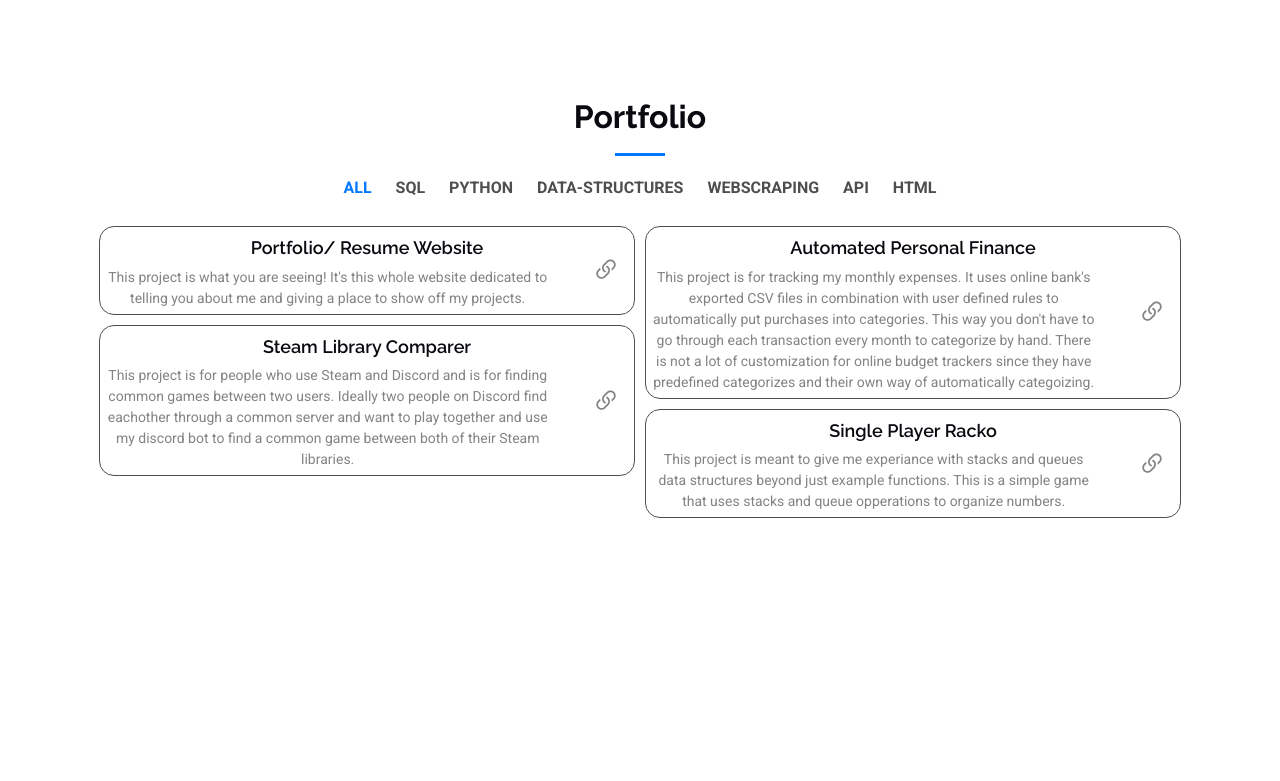
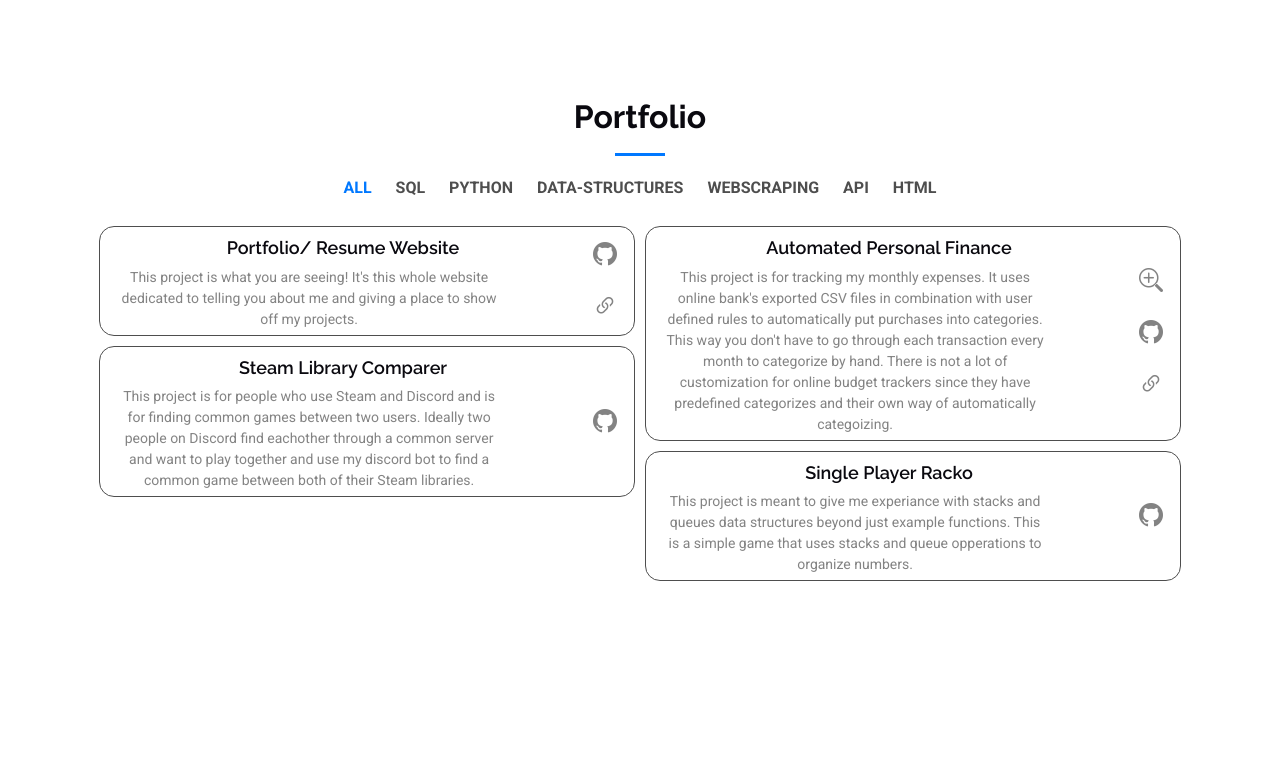
Before and after one commit to KingBubIII/portfolio_website, a Django app: page /about-me/ in a window 1280 px wide. Shown: the part 2103-2884 px from the top of the page. Run offline with Django 5.2, Linux system fonts and the light colour scheme; some libraries are stand-ins or nearby versions.

Commit message:
tweaked portfolio items to show addional link button for finalized project links and or demos

```diff
--- a/me_info/static/CSS/main.css
+++ b/me_info/static/CSS/main.css
@@ -994,17 +994,8 @@ section h2:after {
 
 .portfolio .portfolio-item .preview-link,
 .portfolio .portfolio-item .details-link {
-  position: absolute;
-  right: 50px;
   font-size: 24px;
-  top: calc(50% - 14px);
   color: color-mix(in srgb, var(--default-color), transparent 30%);
-  transition: 0.3s;
-  line-height: 0;
-}
-.portfolio .portfolio-item .details-link {
-  right: 14px;
-  font-size: 28px;
 }
 
 /*--------------------------------------------------------------
--- a/me_info/static/JSON/about_me.json
+++ b/me_info/static/JSON/about_me.json
@@ -85,8 +85,8 @@
         "Python"
       ],
       "github": "https://github.com/KingBubIII/personal-finance-automated",
-      "link": null,
-      "preview": null
+      "link": "https://calebrichardson.dev/demos/personal_finance_automated/",
+      "preview": "IMG/personal_finance_automated_preview.png"
     },
     {
       "name": "Steam Library Comparer",
--- a/me_info/templates/me_info/about_me_home.html
+++ b/me_info/templates/me_info/about_me_home.html
@@ -166,14 +166,27 @@
               <div class="isotope-container" data-aos="fade-up" data-aos-delay="200">
                 {% for project in projects %}
                   <div class="portfolio-item isotope-item {% for skill in project.skills %}filter-{{ skill }} {% endfor %}">
+                    <div class="container ">
+                      <div class="row">
+                        <div class="col">
                           <h4>{{ project.name }}</h4>
                           <p>{{ project.description }}</p>
+                        </div>
+                        <div class="col col-md-auto align-self-center">
+                          <div class="vstack gap-3">
                             {% if project.preview %}
                               <a href="{% static project.preview %}" class="glightbox preview-link"><i class="bi bi-zoom-in"></i></a>
                             {% endif %}
                             {% if project.github %}
-                      <a href="{{ project.github }}" title="More Details" class="details-link"><i class="bi bi-link-45deg"></i></a>
+                              <a href="{{ project.github }}" title="GitHub Link" class="details-link"><i class="bi bi-github"></i></a>
                             {% endif %}
+                            {% if project.link %}
+                              <a href="{{ project.link }}" title="Production link" class="details-link"><i class="bi bi-link-45deg"></i></a>
+                            {% endif %}
+                          </div>
+                        </div>
+                      </div>
+                    </div>
                   </div><!-- End Portfolio Item -->
                 {% endfor %}
               </div><!-- End Portfolio Container -->
```
Also changed, not shown: me_info/static/IMG/personal_finance_automated_preview.png (added). Lines whose indentation alone changed are shown as unchanged.
